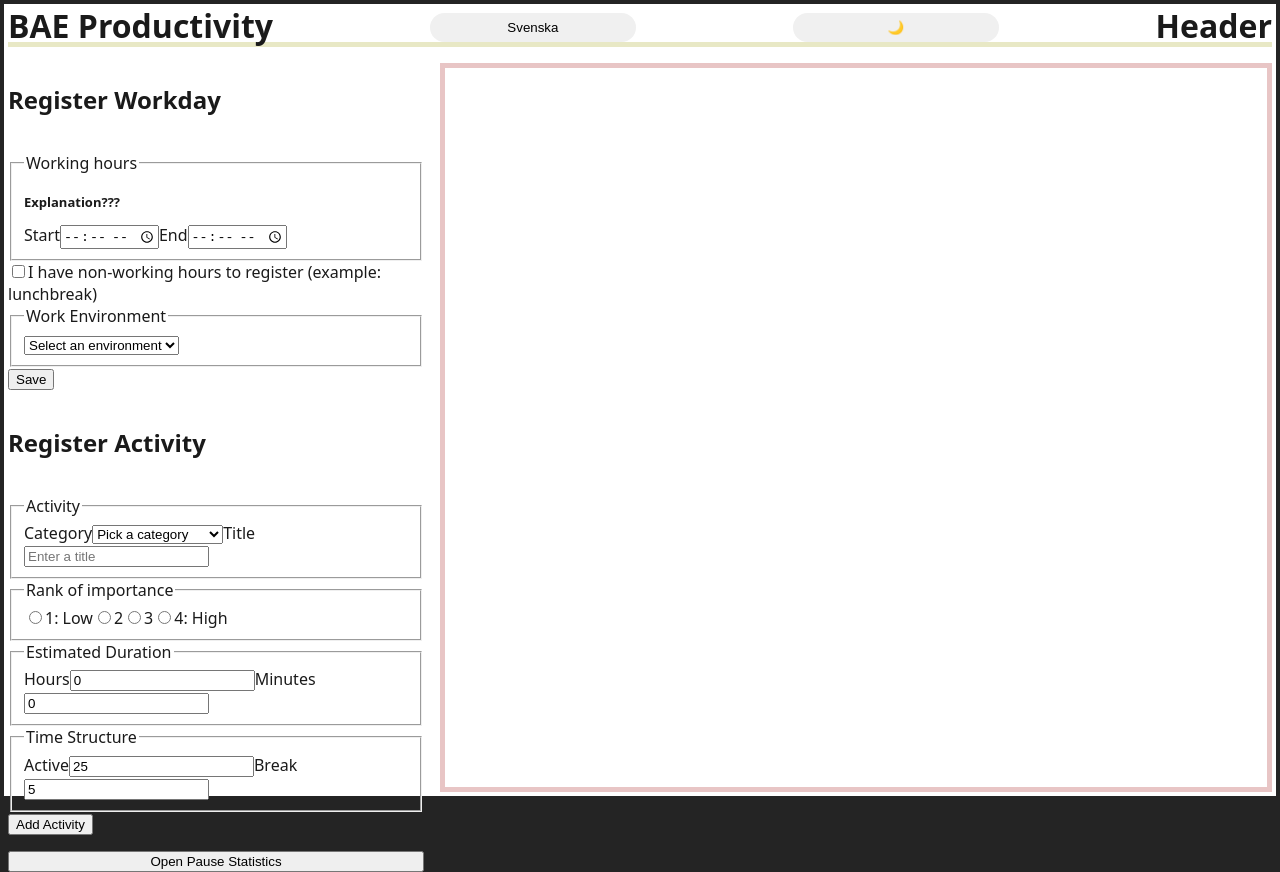
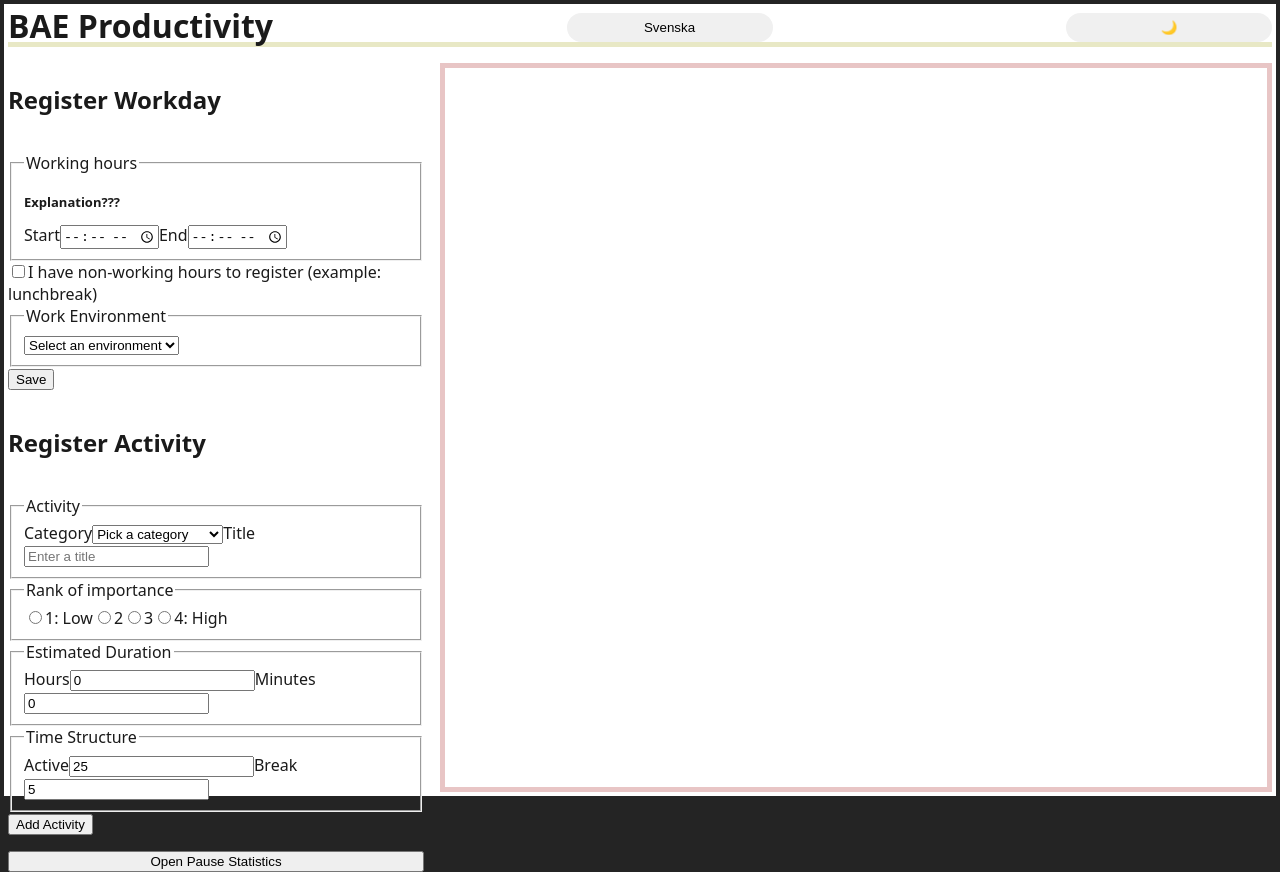
Before and after one commit to ollewarne/linkoping-pps, a React (Vite) app: page / in a window 1280 px wide. Built offline with nearby package versions, Linux system fonts and the light colour scheme.

Commit message:
removed text Header

```diff
--- a/src/components/Header/Header.jsx
+++ b/src/components/Header/Header.jsx
@@ -8,7 +8,6 @@ function Header({children}) {
             <h1>BAE Productivity</h1>
             <ChangeLanguage />
             <ColorMode />
-            <h1>Header</h1>
             {children}
         </header>
     )
```
